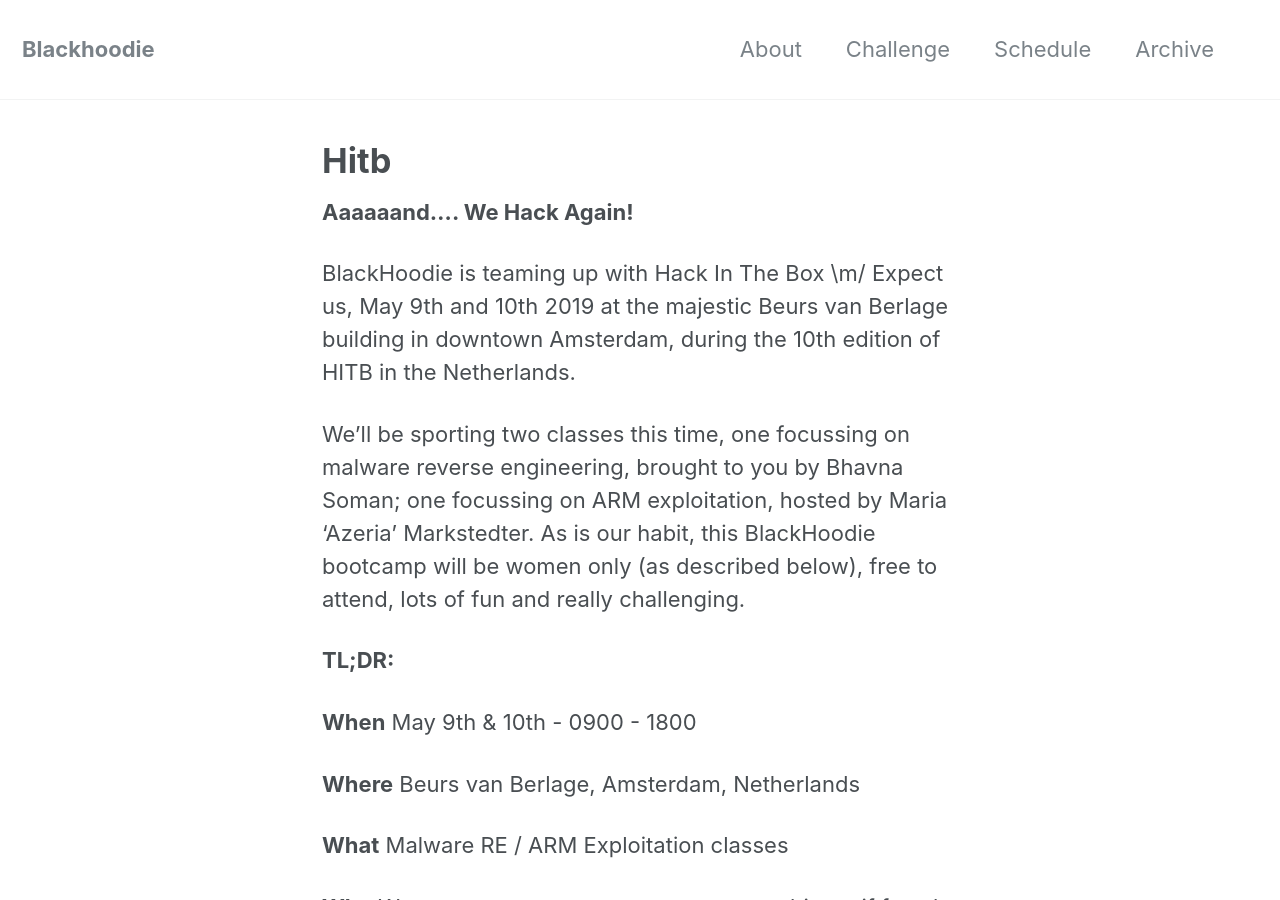
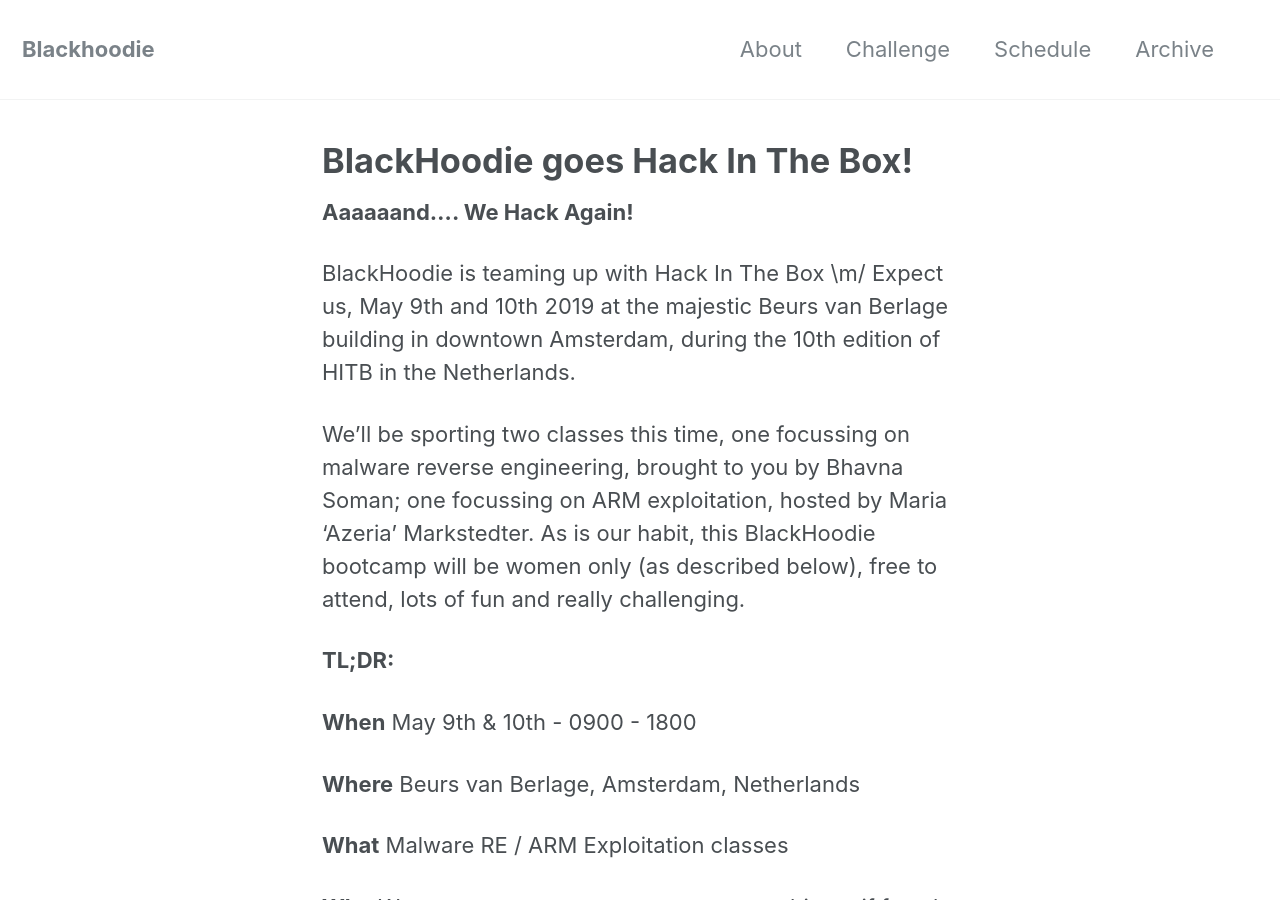
Before and after one commit to blackhoodieRE/blackhoodiere.github.io, a Jekyll site: the page built from _posts/2019-01-29-HITB.md, in a window 1280 px wide and 900 px high. Built offline with Jekyll 4.4.1, drawn with Linux system fonts in a browser that asks for light colours; some of the changed text lies outside the part shown.

Commit message:
Update 2019-01-29-HITB.md

```diff
--- a/_posts/2019-01-29-HITB.md
+++ b/_posts/2019-01-29-HITB.md
@@ -1,3 +1,11 @@
+---
+layout: single
+title: "BlackHoodie goes Hack In The Box!"
+exerpt: "RE bootcamp for women at HITB Amsterdam 2019"
+tags: [workshop, conferences, BlackHoodie]
+date: 2019-01-29 00:00:00 -0500
+---
+
 **Aaaaaand…. We Hack Again!**
 
 BlackHoodie is teaming up with Hack In The Box \m/ Expect us, May 9th and 10th 2019 at the majestic Beurs van Berlage building in downtown Amsterdam, during the 10th edition of HITB in the Netherlands.
```
